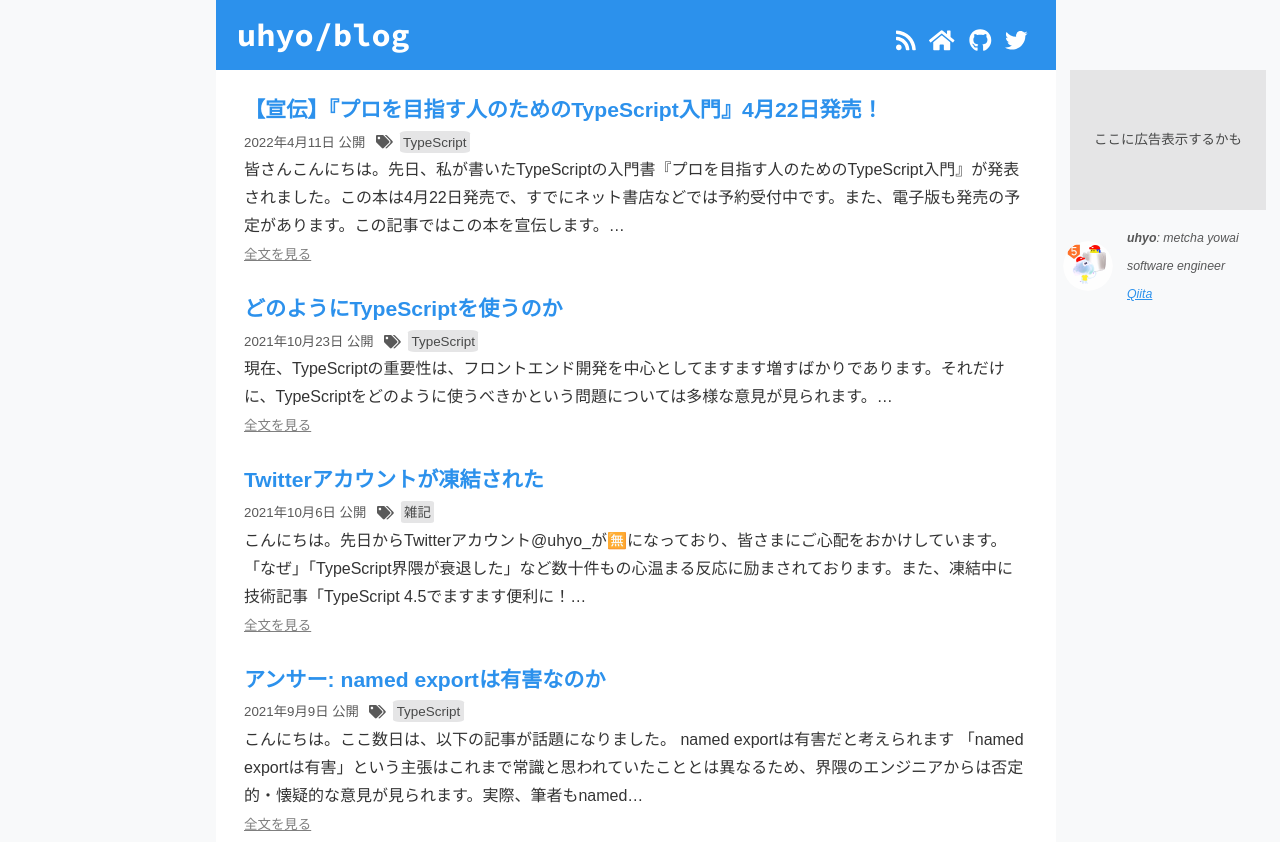
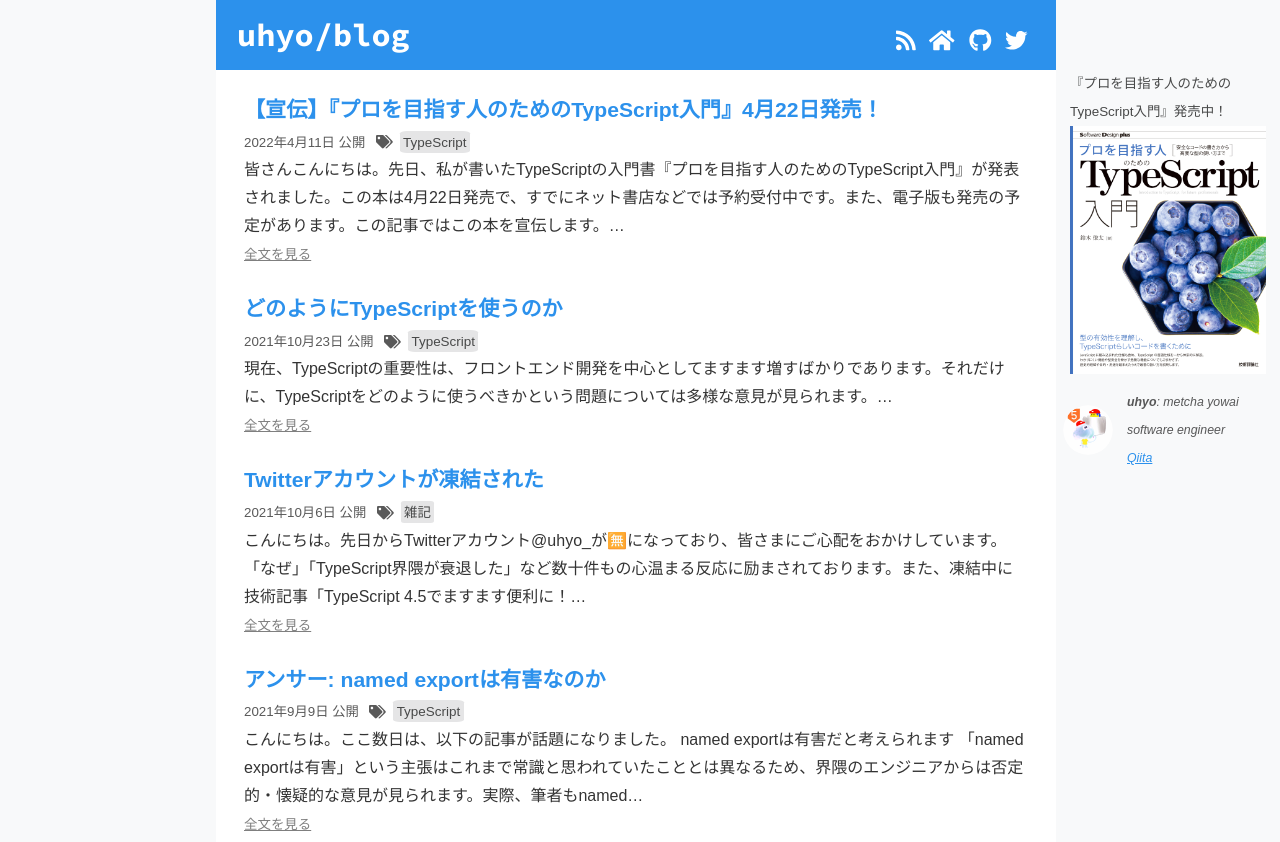
Before and after one commit to uhyo/blog.uhy.ooo, a Gatsby site: page / in a window 1280 px wide. Shown: the top 842 px of the page. Built offline with nearby package versions, Linux system fonts and the light colour scheme; Gatsby itself is replaced by a stand-in of ours; some packages are replaced by stand-ins of ours.

Commit message:
add book ad

```diff
--- a/src/components/bio.tsx
+++ b/src/components/bio.tsx
@@ -6,7 +6,7 @@
  */
 
 import { graphql, useStaticQuery } from "gatsby"
-import { GatsbyImage, StaticImage } from "gatsby-plugin-image"
+import { StaticImage } from "gatsby-plugin-image"
 import React from "react"
 import styled from "styled-components"
 import { rhythm, scale } from "../utils/typography"
--- a/src/components/layout/ad.tsx
+++ /dev/null
@@ -1,24 +0,0 @@
-import styled from "styled-components"
-import React from "react"
-import { rhythm, scale } from "../../utils/typography"
-import { grayColor } from "../../utils/color"
-
-const AdInner: React.FunctionComponent<{
-  className?: string
-}> = ({ className }) => {
-  return <aside className={className}>ここに広告表示するかも</aside>
-}
-
-export const Ad = styled(AdInner)`
-  display: flex;
-  flex-flow: row nowrap;
-  justify-content: center;
-  align-items: center;
-  margin: 0 auto;
-  width: ${rhythm(7)};
-  height: ${rhythm(5)};
-
-  background-color: ${grayColor.lighter};
-  color: ${grayColor.darkest};
-  ${scale(-0.25)};
-`
--- a/src/components/layout/ad/index.tsx
+++ b/src/components/layout/ad/index.tsx
@@ -2,6 +2,7 @@ import styled from "styled-components"
 import React from "react"
 import { rhythm, scale } from "../../../utils/typography"
 import { grayColor } from "../../../utils/color"
+import { StaticImage } from "gatsby-plugin-image"
 
 const AdInner: React.FunctionComponent<{
   className?: string
@@ -9,20 +10,24 @@ const AdInner: React.FunctionComponent<{
   return (
     <aside className={className}>
       <div>『プロを目指す人のためのTypeScript入門』発売中！</div>
+      <a
+        href="https://gihyo.jp/book/2022/978-4-297-12747-3"
+        rel="external noopener"
+      >
+        <StaticImage src="./book.jpeg" alt="書影" layout="constrained" />
+      </a>
     </aside>
   )
 }
 
 export const Ad = styled(AdInner)`
   display: flex;
-  flex-flow: row nowrap;
+  flex-flow: column nowrap;
   justify-content: center;
   align-items: center;
   margin: 0 auto;
   width: ${rhythm(7)};
-  height: ${rhythm(5)};
 
-  background-color: ${grayColor.lighter};
   color: ${grayColor.darkest};
   ${scale(-0.25)};
 `
```
